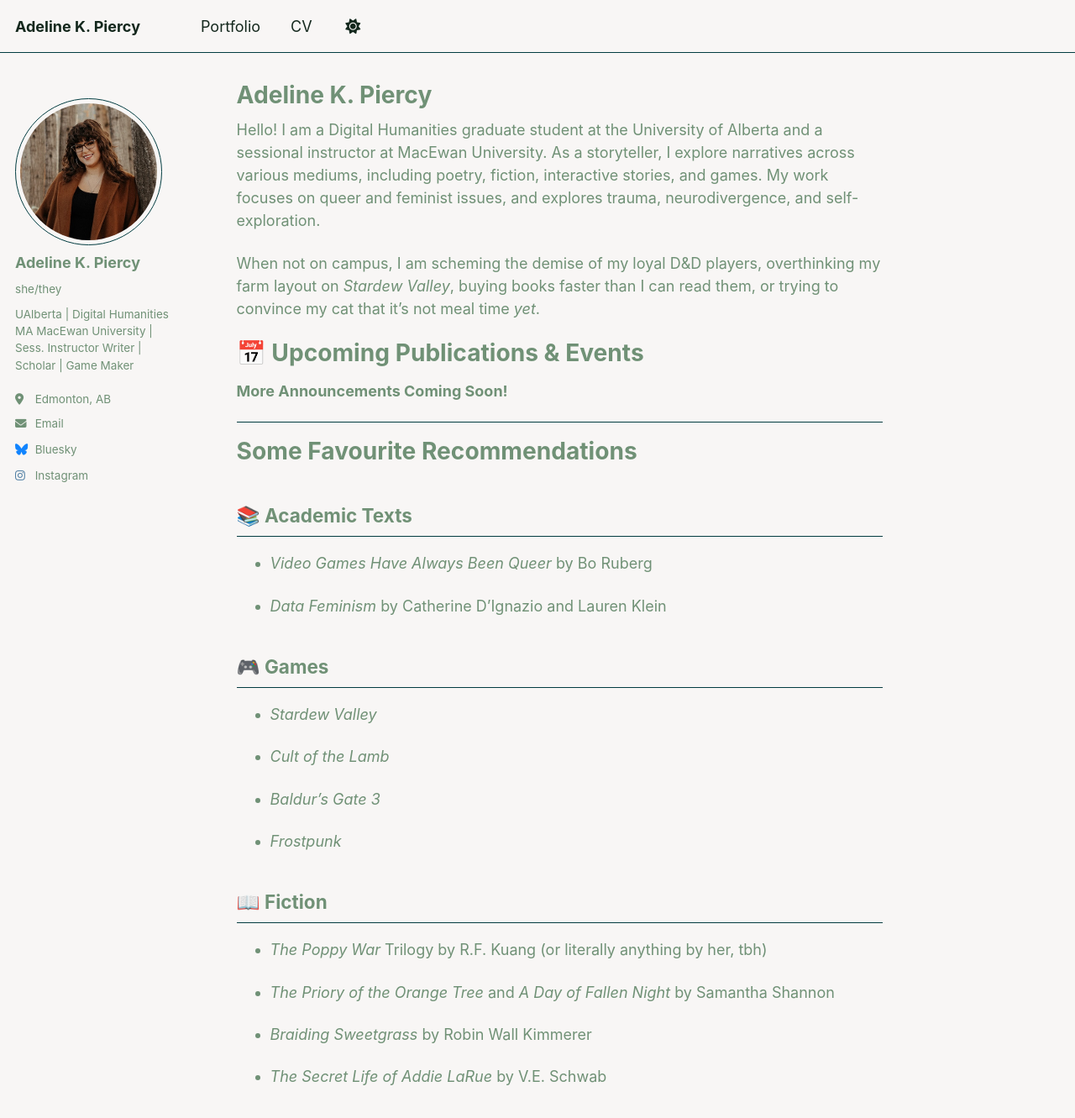
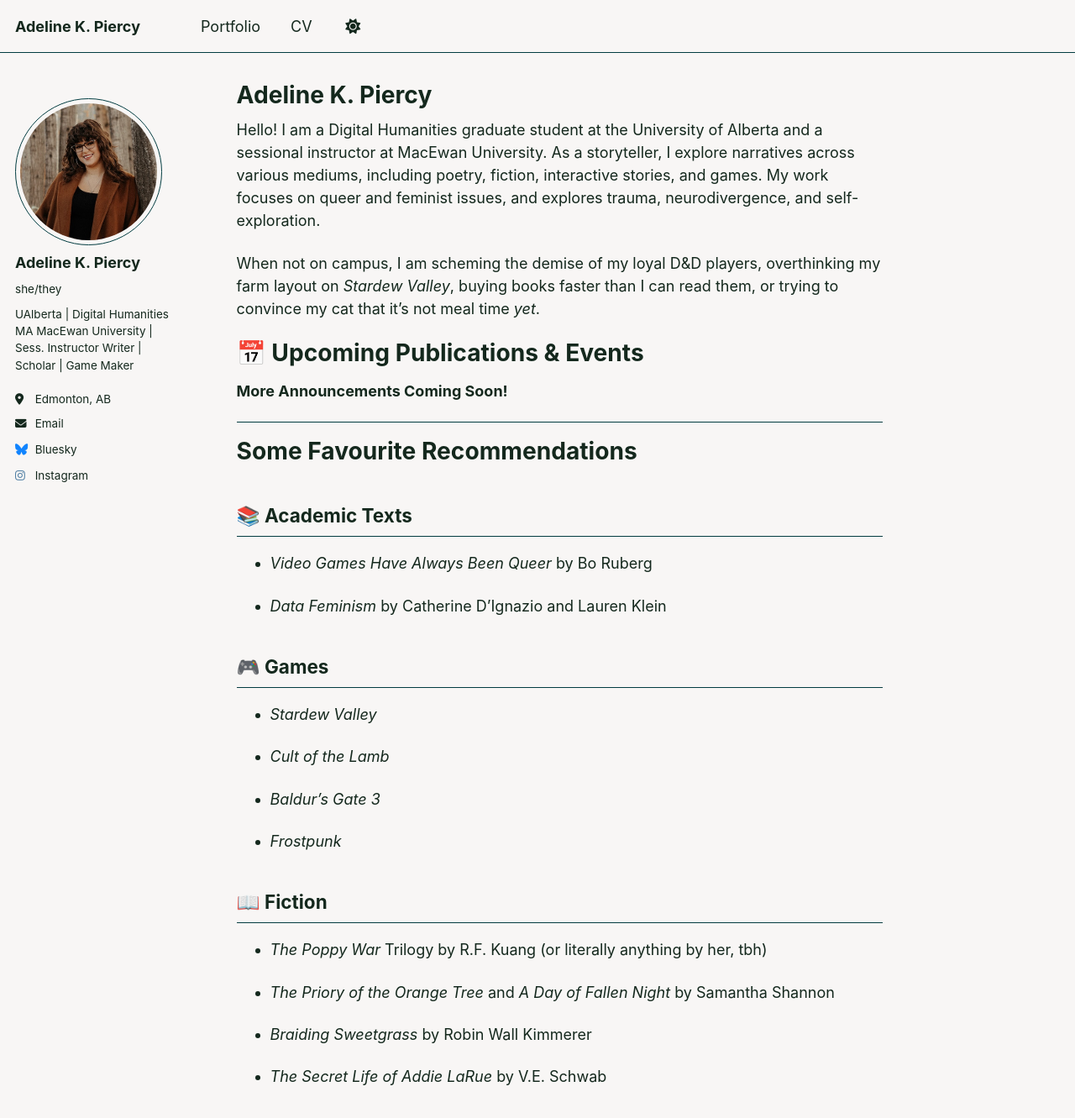
Before and after one commit to akpiercy/me, a Jekyll site: the page built from _pages/about.md, in a window 1280 px wide and 1400 px high. Shown: the top 1331 px of the window at 84% size. Built offline with Jekyll 4.4.1, drawn with Linux system fonts in a browser that asks for light colours.

Commit message:
Update _default.scss

```diff
--- a/_sass/theme/_default.scss
+++ b/_sass/theme/_default.scss
@@ -6,7 +6,7 @@
 $green                      : #709176;
 $dark-green                 : #14281D;
 $mid-green                  : #023C40;
-$old-rose                   : #C16E70;
+$tangerine                  : #E88D67;
 
 /* Color codes used for the site */
 $danger-color               : #ee5f5b;
@@ -33,12 +33,12 @@ $sidebar-screen-min-width   : 1024px;
     --global-code-background-color      : #fafafa;
     --global-code-text-color            : #{$dark-green};
     --global-fig-caption-color          : mix(#fff,  #{$dark-green}, 25%);
-    --global-link-color                 : #2f7f93;
-    --global-link-color-hover           : mix(#000, #2f7f93, 25%);
-    --global-link-color-visited         : mix(#fff, #2f7f93, 25%);
+    --global-link-color                 : #023C40;
+    --global-link-color-hover           : #14281D;
+    --global-link-color-visited         : #709176;
     --global-masthead-link-color        : #{$dark-green};
     --global-masthead-link-color-hover  : mix(#000, #{$green}, 25%);
-    --global-text-color                 : #{$green};
+    --global-text-color                 : #{$dark-green};
     --global-text-color-light           : #{$mid-green};
-    --global-thead-color                : #{$old-rose};
+    --global-thead-color                : #{$tangerine};
 }
```
